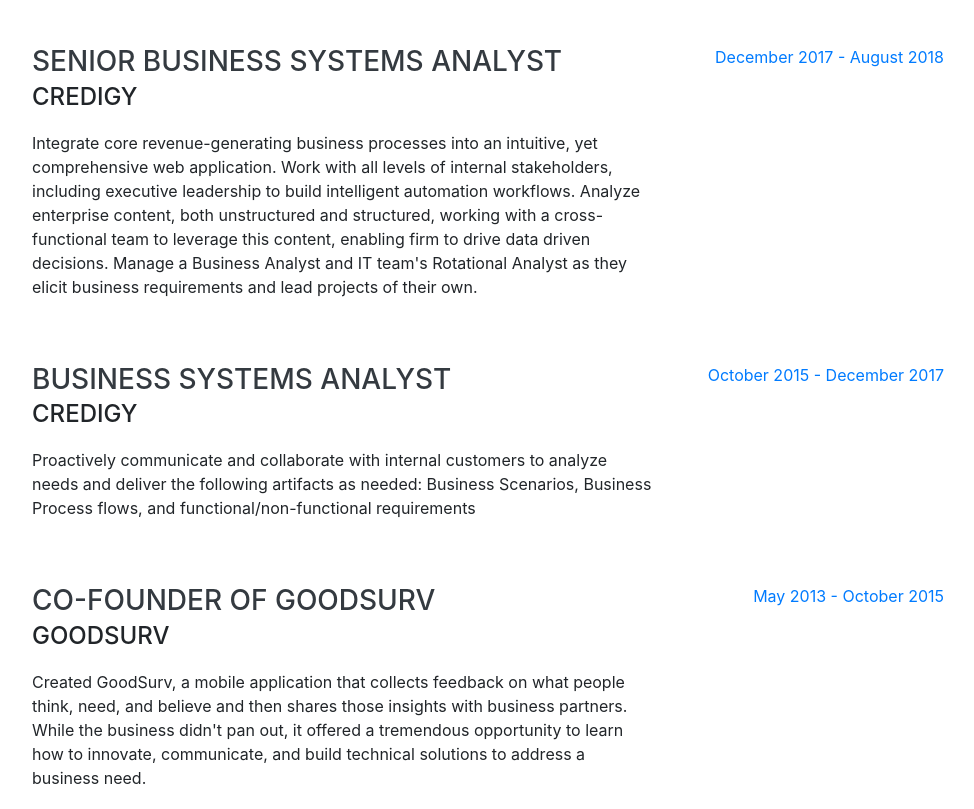
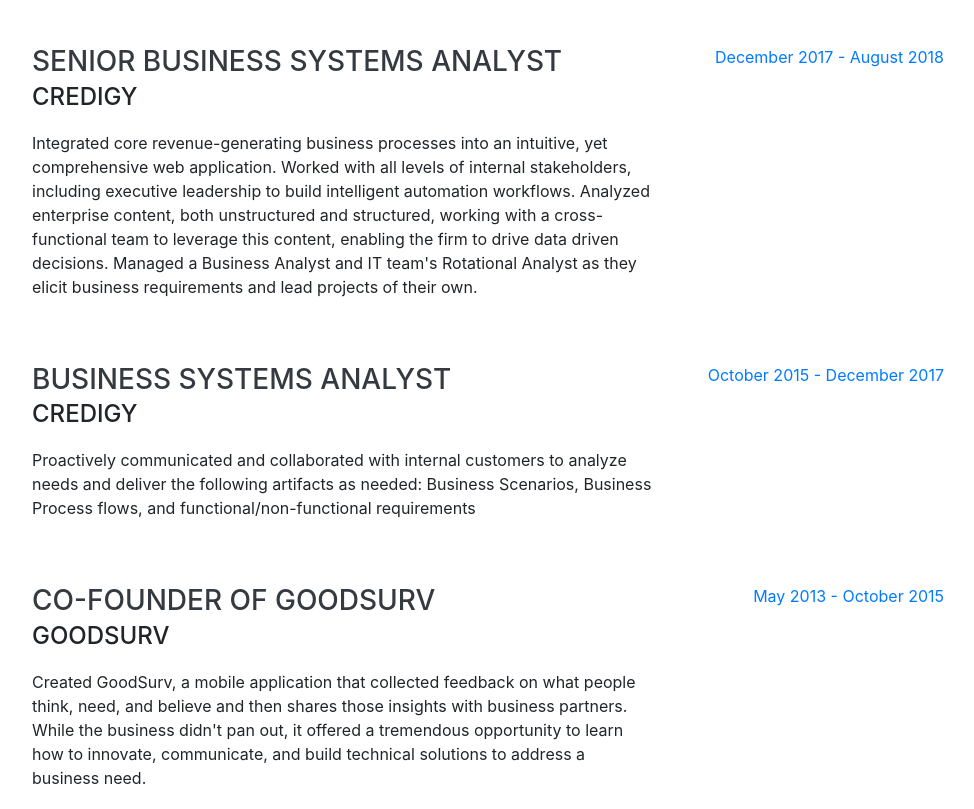
Before and after one commit to DayOneSJ/samjacobs, a website with bundled scripts: page index.html in a window 1280 px wide. Shown: the part 1184-1993 px from the top of the page, without its empty margins (288-1262 px from the left). Built offline with nearby package versions, Linux system fonts and the light colour scheme; a web font is replaced by a local one.

Commit message:
Update index.html

```diff
--- a/index.html
+++ b/index.html
@@ -65,7 +65,7 @@
         </div>
         <p class="lead mb-5">
           <br> Hello! </br>
-          <br>I'm Sam, and I have a passion for leveraging technology to make life better for other human beings.  Being a geek, I'm super excited about innovations that apply technology in strategic ways to fuel results. My sweet spot is at the intersection of a meaningful business opportunity and innovative technology.</br>
+          <br>I'm Sam, and I have a passion for leveraging technology to make life better for other human beings.  In true geek-like fashion, I get super excited about innovations that apply technology in strategic ways to fuel results. My sweet spot is at the intersection of a meaningful business opportunity and innovative technology.</br>
           <br>I have direct experience working with stakeholders from all levels of an organization to craft a vision for crucial line of business apps, as well as prototyping web apps, negotiating with tech vendors, agile project planning, organizational change management, people management, and much more.</br> </p>
         <div class="social-icons">
           <a href="https://www.linkedin.com/in/sdjacobs/" target="_blank">
@@ -96,15 +96,15 @@
           <div class="resume-content">
             <h3 class="mb-0">Senior Business Systems Analyst</h3>
             <div class="subheading mb-3">Credigy</div>
-            <p>Integrate core revenue-generating business processes into an intuitive, yet comprehensive web application.
+            <p>Integrated core revenue-generating business processes into an intuitive, yet comprehensive web application.
 
-              Work with all levels of internal stakeholders, including executive leadership to build intelligent automation workflows.
+              Worked with all levels of internal stakeholders, including executive leadership to build intelligent automation workflows.
 
 
-              Analyze enterprise content, both unstructured and structured, working with a cross-functional team to leverage this content, enabling firm to drive data driven decisions.
+              Analyzed enterprise content, both unstructured and structured, working with a cross-functional team to leverage this content, enabling the firm to drive data driven decisions.
 
 
-              Manage a Business Analyst and IT team's Rotational Analyst as they elicit business requirements and lead projects of their own.</p>
+              Managed a Business Analyst and IT team's Rotational Analyst as they elicit business requirements and lead projects of their own.</p>
           </div>
           <div class="resume-date text-md-right">
             <span class="text-primary">December 2017 - August 2018</span>
@@ -115,7 +115,7 @@
           <div class="resume-content">
             <h3 class="mb-0">Business Systems Analyst</h3>
             <div class="subheading mb-3">Credigy</div>
-            <p>Proactively communicate and collaborate with internal customers to analyze needs and
+            <p>Proactively communicated and collaborated with internal customers to analyze needs and
                 deliver the following artifacts as needed: Business Scenarios, Business Process flows, and
                 functional/non-functional requirements</p>
           </div>
@@ -129,7 +129,7 @@
             <h3 class="mb-0">Co-Founder of GoodSurv </h3>
             <div class="subheading mb-3">GoodSurv</div>
             <p>
-              Created GoodSurv, a mobile application that collects feedback on what people think, need, and believe and then shares those insights with business partners.
+              Created GoodSurv, a mobile application that collected feedback on what people think, need, and believe and then shares those insights with business partners.
               While the business didn't pan out, it offered a tremendous opportunity to learn how to innovate, communicate, and build technical solutions to address a business need.</p>
           </div>
           <div class="resume-date text-md-right">
@@ -197,7 +197,7 @@
       <div class="w-100">
         <h2 class="mb-5">Interests</h2>
         <p>
-          Apart from technology, I also love spending time in the outdoors with my wife, Stephanie. My favorite outdoor activities are road and mountain biking and I am an avid hiker. During Georgia's warm summer months, I also enjoy spending time at the lake with friends.   </p>
+          Apart from technology, I also love spending time outdoors with my wife, Stephanie. My favorite outdoor activities are road and mountain biking and I am an avid hiker. I also enjoy spending time at the lake with friends and have my Advanced Open Water SCUBA certification and 101 Keelboat Certification.   </p>
         <p class="mb-0">When forced indoors, I spend a large part of my free time reading. Readers are leaders! Some of my favorite books include Zero to One by Peter Thiel, The Lean Startup by Eric Ries and Neverwhere by Neil Gaiman.</p>
       </div>
     </section>
```
